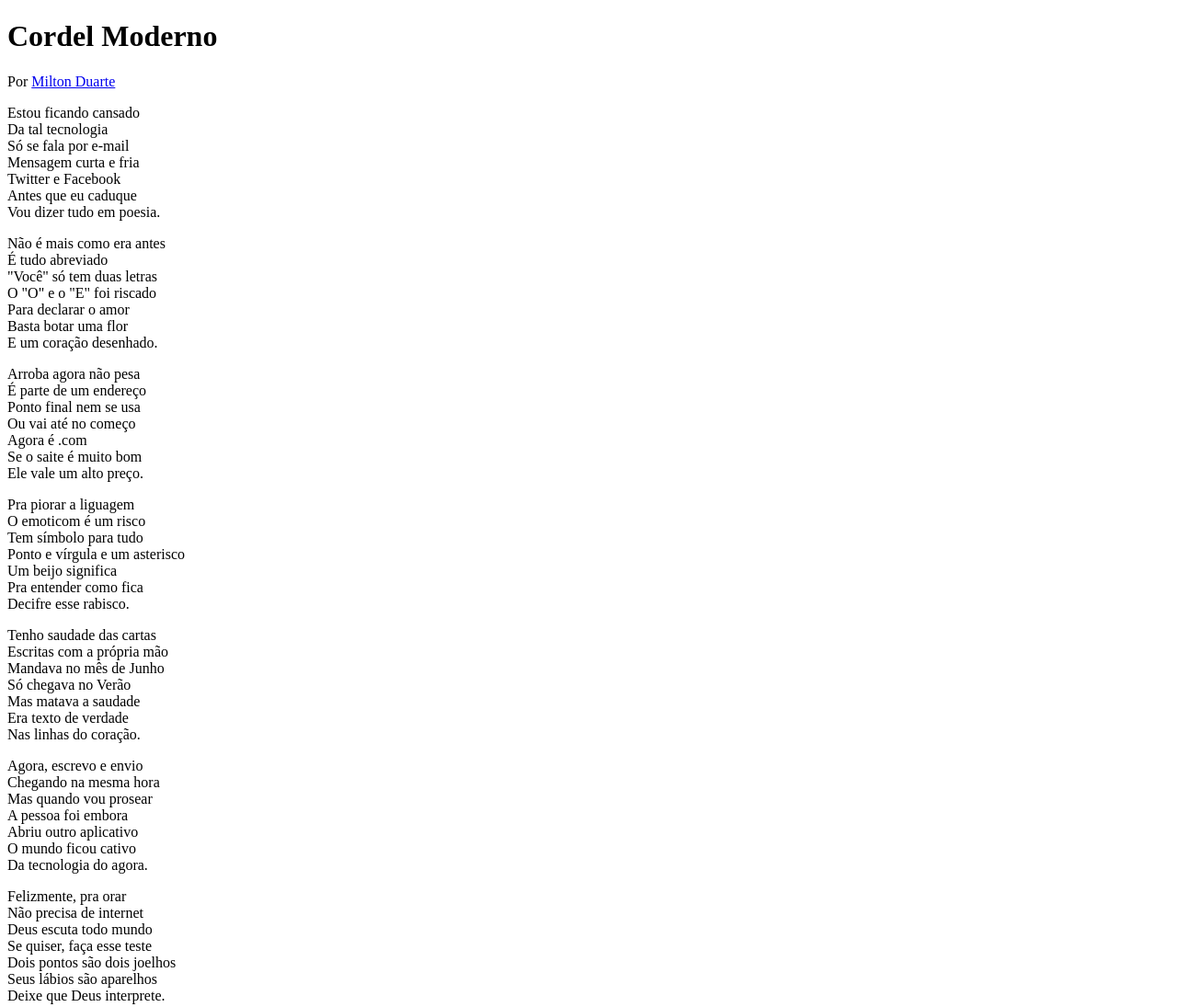
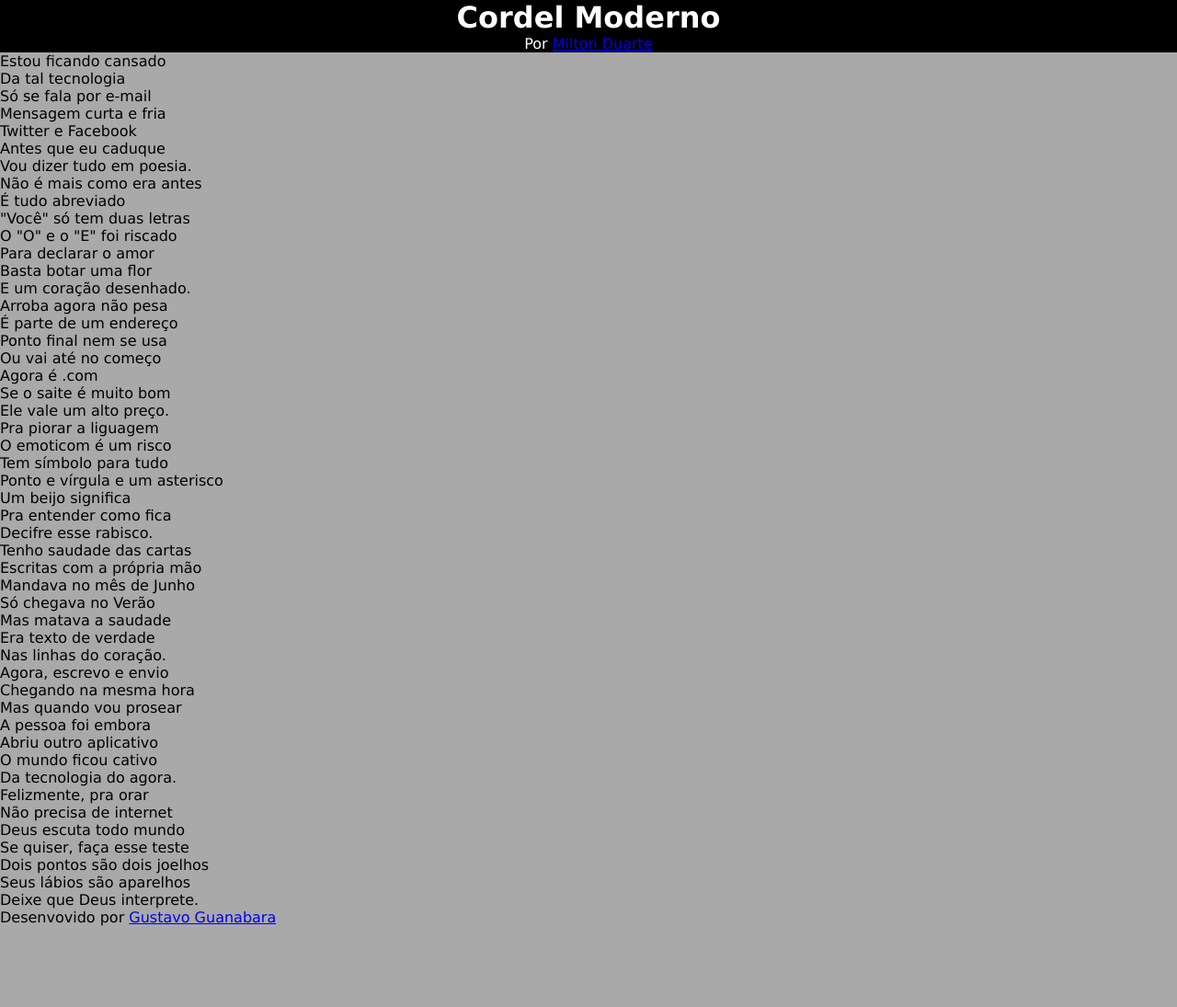
Before and after one commit to tiagopresotto/ProjetoCordel, a plain HTML site: page index.html in a window 1280 px wide. Shown: the top 1095 px of the page at 92% size. After the commit the page ends 1007 px from the top, so only its background shows below. Drawn offline with Linux system fonts and the light colour scheme.

Commit message:
Parte II - Incluindo o CSS
Inclui o CSS e fiz os primeiros ajustes do Header

```diff
--- /dev/null
+++ b/estilo.css
@@ -0,0 +1,35 @@
+@charset "UTF-8";
+
+@font-face {
+    font-family: 'Passion';
+    src: url(fontes/PassionOne-Regular.ttf);
+}
+
+@font-face {
+    font-family: 'Sriracha';
+    src: url(fontes/Sriracha-Regular.ttf);
+}
+
+:root {
+    --fonte1: Verdana, Geneva, Tahoma, sans-serif;
+    --fonte2:'Passion';
+    --fonte3: 'Sriracha', cursive;
+}
+
+*{
+    margin: 0px;
+    padding: 0px;
+}
+
+html,body {
+    min-height: 100vh;
+    background-color: darkgray;
+    font-family: var(--fonte1);
+}
+
+header {
+    background-color: black;
+    border: 1px;
+    color: white;
+    text-align: center;
+}
--- a/index.html
+++ b/index.html
@@ -4,6 +4,8 @@
     <meta charset="UTF-8">
     <meta name="viewport" content="width=device-width, initial-scale=1.0">
     <title>Projeto Cordel</title>
+
+    <link rel="stylesheet" href="estilo.css">
 </head>
 <body>
     <header>
@@ -11,7 +13,7 @@
         <p>Por <a href="https://www.recantodasletras.com.br/poesias/3186743" target="_blank">Milton Duarte</a></p>
     </header>
 
-    <section>
+    <section class="normal">
         <p>
             Estou ficando cansado <br>
             Da tal tecnologia <br>
@@ -23,7 +25,7 @@
         </p>
     </section>
 
-    <section>
+    <section class="imagem" id="img01">
         <p>
             Não é mais como era antes <br>
             É tudo abreviado <br>
@@ -35,7 +37,7 @@
         </p>
     </section>
 
-    <section>
+    <section class="normal">
         <p>
             Arroba agora não pesa <br>
             É parte de um endereço <br>
@@ -57,7 +59,7 @@
         </p>
     </section>
 
-    <section>
+    <section class="imagem" id="img02">
         <p>
             Tenho saudade das cartas <br>
             Escritas com a própria mão <br>
@@ -69,7 +71,7 @@
         </p>
     </section>
 
-    <section>
+    <section class="normal">
         <p>
             Agora, escrevo e envio <br>
             Chegando na mesma hora <br>
```
Also changed, not shown: fontes/PassionOne-Black.ttf (added), fontes/PassionOne-Bold.ttf (added), fontes/PassionOne-Regular.ttf (added), fontes/Sriracha-Regular.ttf (added), imagens/background001.jpg (added), imagens/background002.jpg (added).
